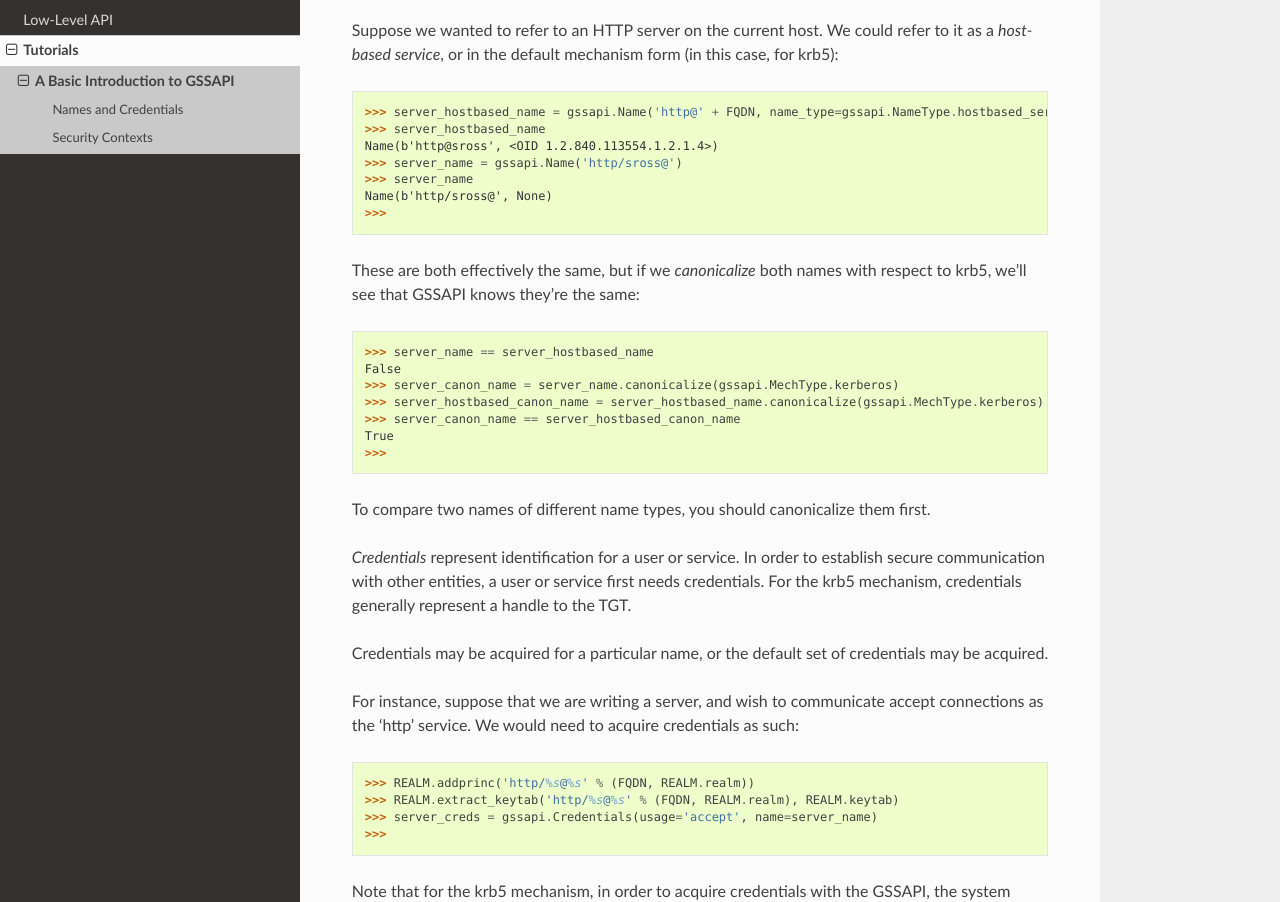
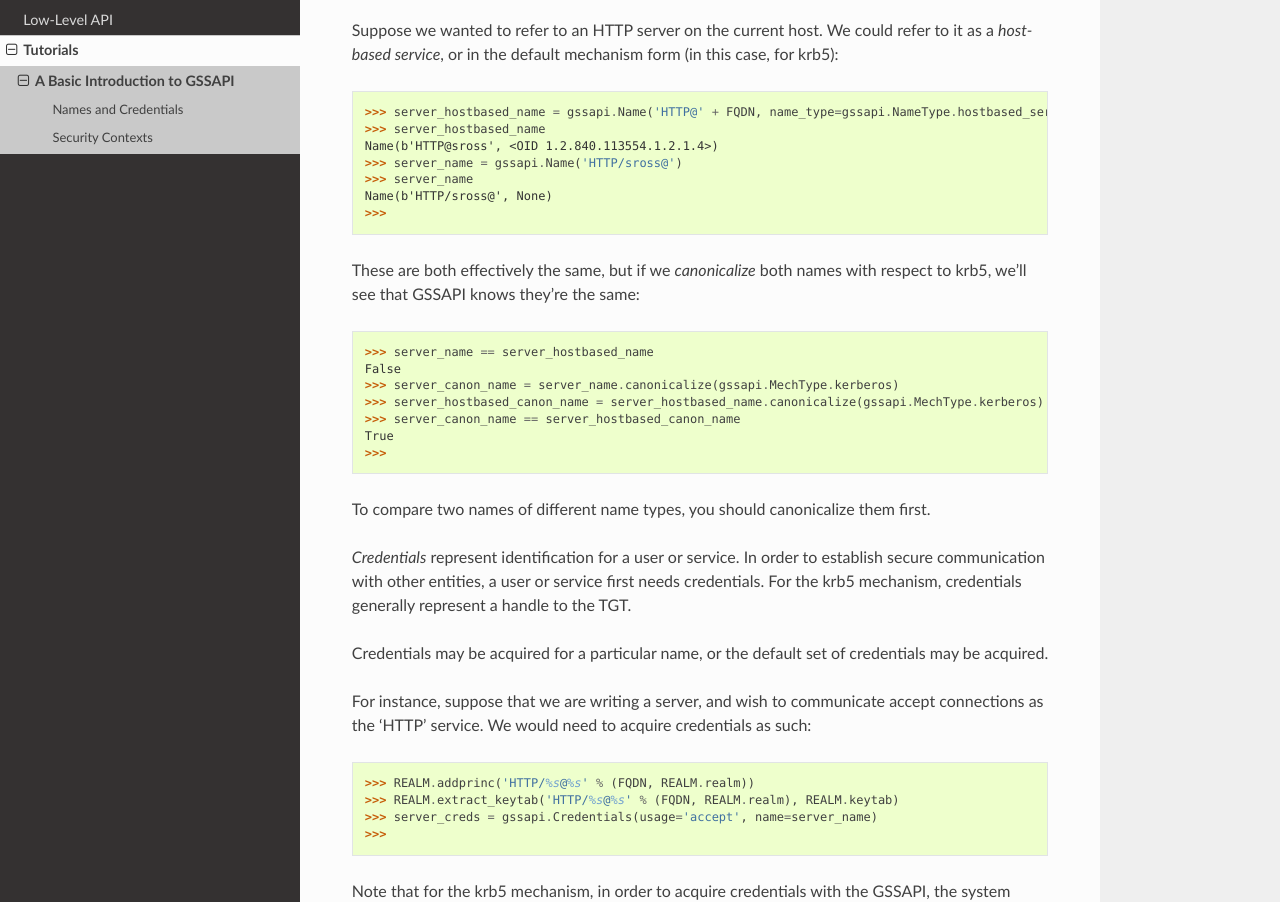
Before and after one commit to pythongssapi/python-gssapi, a Sphinx documentation site: the page built from docs/source/basic-tutorial.md, in a window 1280 px wide and 1400 px high, scrolled down 673 px. Shown: the part 155-1057 px from the top of the window. Built offline with Sphinx 7.4.7 and the Read the Docs theme 2.0.0, drawn with Linux system fonts in a browser that asks for light colours.

```diff
--- a/docs/source/basic-tutorial.md
+++ b/docs/source/basic-tutorial.md
@@ -43,12 +43,12 @@ Suppose we wanted to refer to an HTTP server on the current host.
 We could refer to it as a *host-based service*, or in the default
 mechanism form (in this case, for krb5):
 
-    >>> server_hostbased_name = gssapi.Name('http@' + FQDN, name_type=gssapi.NameType.hostbased_service)
+    >>> server_hostbased_name = gssapi.Name('HTTP@' + FQDN, name_type=gssapi.NameType.hostbased_service)
     >>> server_hostbased_name
-    Name(b'http@sross', <OID 1.2.840.113554.1.2.1.4>)
-    >>> server_name = gssapi.Name('http/sross@')
+    Name(b'HTTP@sross', <OID 1.2.840.113554.1.2.1.4>)
+    >>> server_name = gssapi.Name('HTTP/sross@')
     >>> server_name
-    Name(b'http/sross@', None)
+    Name(b'HTTP/sross@', None)
     >>>
 
 These are both effectively the same, but if we *canonicalize* both
@@ -75,11 +75,11 @@ Credentials may be acquired for a particular name, or the default set
 of credentials may be acquired.
 
 For instance, suppose that we are writing a server, and wish to
-communicate accept connections as the 'http' service.  We would need
+communicate accept connections as the 'HTTP' service.  We would need
 to acquire credentials as such:
 
-    >>> REALM.addprinc('http/%s@%s' % (FQDN, REALM.realm))
-    >>> REALM.extract_keytab('http/%s@%s' % (FQDN, REALM.realm), REALM.keytab)
+    >>> REALM.addprinc('HTTP/%s@%s' % (FQDN, REALM.realm))
+    >>> REALM.extract_keytab('HTTP/%s@%s' % (FQDN, REALM.realm), REALM.keytab)
     >>> server_creds = gssapi.Credentials(usage='accept', name=server_name)
     >>>
 
```
